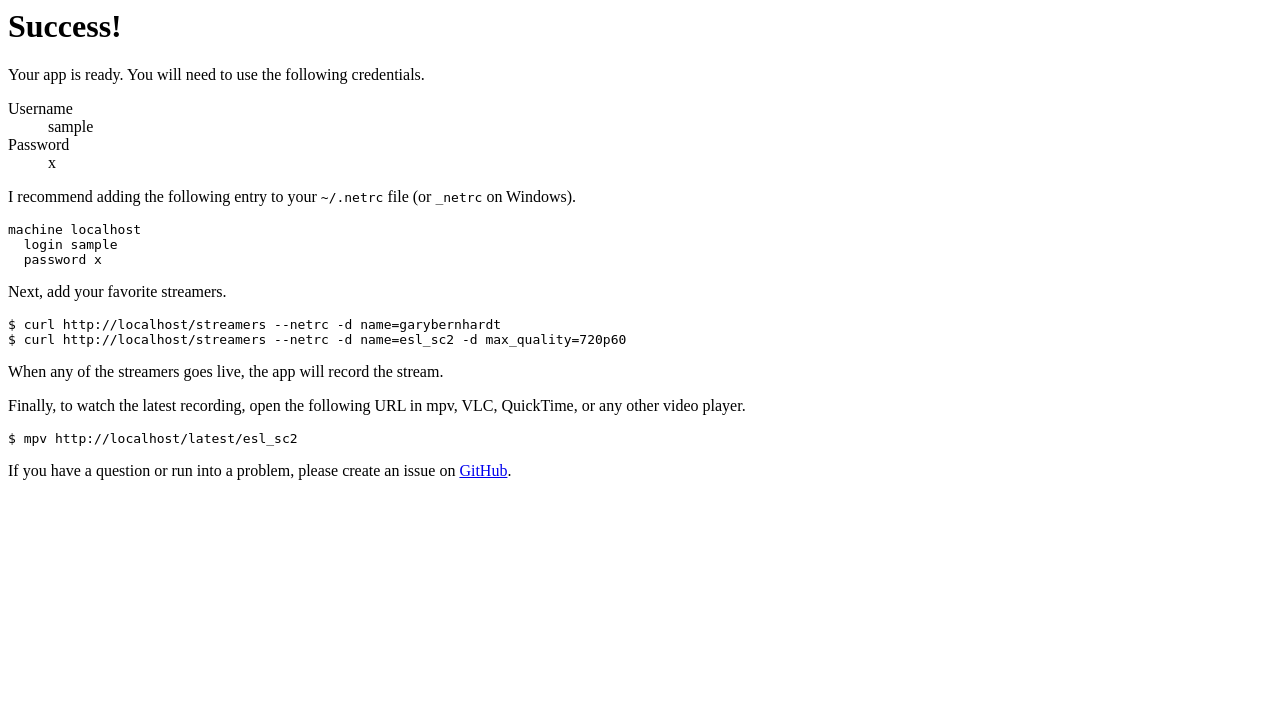
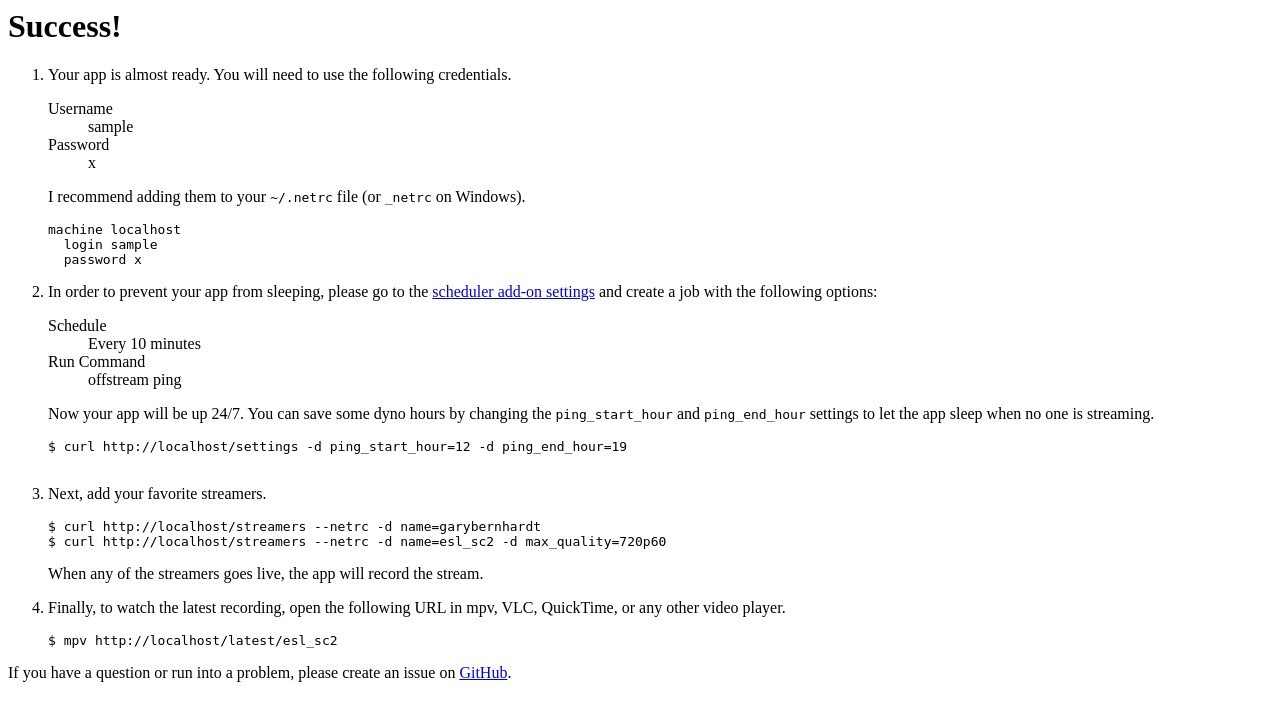
Before and after one commit to soylent/offstream, a Flask app: template src/offstream/templates/welcome.html in a window 1280 px wide. Shown: the top 721 px of the page. Run offline with Flask 3, Linux system fonts and the light colour scheme; the template is opened without the code that fills it: most values are stand-ins (such as "Sample title", 1, 10 or a date in 2020).

Commit message:
Setup Heroku scheduler

```diff
--- a/src/offstream/app.py
+++ b/src/offstream/app.py
@@ -1,5 +1,5 @@
 import datetime as dt
-from typing import Any
+from typing import Any, Optional
 
 from flask import Flask, abort, make_response, render_template, request
 from flask.typing import ResponseReturnValue
@@ -15,7 +15,6 @@ app = Flask("offstream", static_url_path="/")
 app.config["JSONIFY_PRETTYPRINT_REGULAR"] = True
 app.cli.add_command(main)
 
-# TODO: GET /settings
 # TODO: Tests - test the recorder package
 # - no internet connection before
 # - no internet connection while recording
@@ -110,8 +109,16 @@ def welcome() -> ResponseReturnValue:
         username = settings.username
         session.add(settings)
         session.commit()
-    html = render_template("welcome.html", username=username, password=password)
+    app_name = _heroku_app_name(request.host)
+    html = render_template(
+        "welcome.html", username=username, password=password, app_name=app_name
+    )
     return make_response(html)
+
+
+def _heroku_app_name(host: str, heroku: str = "herokuapp.com") -> Optional[str]:
+    labels = host.split(".", 1)
+    return labels[0] if len(labels) == 2 and labels[1] == heroku else None
 
 
 @app.errorhandler(HTTPException)
--- a/src/offstream/streaming/recorder.py
+++ b/src/offstream/streaming/recorder.py
@@ -8,10 +8,11 @@ from types import TracebackType
 from typing import IO, Any, NamedTuple, Optional
 
 import ipfshttpclient  # type: ignore
-from offstream import db
 from requests.exceptions import ChunkedEncodingError, ConnectionError
 from sqlalchemy import select
 from streamlink import Streamlink  # type: ignore
+
+from offstream import db
 
 from .hls import Playlist
 
--- a/src/offstream/templates/welcome.html
+++ b/src/offstream/templates/welcome.html
@@ -1,7 +1,12 @@
 <html>
   <body>
     <h1>Success!</h1>
-    <p>Your app is ready. You will need to use the following credentials.</p>
+    <ol>
+      <li>
+        <p>
+          Your app is almost ready. You will need to use the following
+          credentials.
+        </p>
         <dl>
           <dt>Username</dt>
           <dd>{{ username }}</dd>
@@ -9,8 +14,8 @@
           <dd>{{ password }}</dd>
         </dl>
         <p>
-      I recommend adding the following entry to your <code>~/.netrc</code> file
-      (or <code>_netrc</code> on Windows).
+          I recommend adding them to your <code>~/.netrc</code> file (or
+          <code>_netrc</code> on Windows).
         </p>
         <pre>
 machine {{ request.host }}
@@ -18,21 +23,57 @@ machine {{ request.host }}
   password {{ password }}
 </pre
         >
+      </li>
+      {%- if app_name %}
+      <li>
+        <p>
+          In order to prevent your app from sleeping, please go to the
+          <a href="https://dashboard.heroku.com/apps/{{ app_name }}/scheduler"
+            >scheduler add-on settings</a
+          >
+          and create a job with the following options:
+        </p>
+        <dl>
+          <dt>Schedule</dt>
+          <dd>Every 10 minutes</dd>
+          <dt>Run Command</dt>
+          <dd>offstream ping</dd>
+        </dl>
+        <p>
+          Now your app will be up 24/7. You can save some dyno hours by changing
+          the
+          <code>ping_start_hour</code> and <code>ping_end_hour</code> settings
+          to let the app sleep when no one is streaming.
+        </p>
+        <pre>
+$ curl {{ url_for("update_settings", _external=True) }} -d ping_start_hour=12 -d ping_end_hour=19
+          </pre
+        >
+      </li>
+
+      {%- endif %}
+      <li>
         <p>Next, add your favorite streamers.</p>
         <pre>
-$ curl {{ request.host_url }}streamers --netrc -d name=garybernhardt
-$ curl {{ request.host_url }}streamers --netrc -d name=esl_sc2 -d max_quality=720p60
+$ curl {{ url_for("create_streamer", _external=True) }} --netrc -d name=garybernhardt
+$ curl {{ url_for("create_streamer", _external=True) }} --netrc -d name=esl_sc2 -d max_quality=720p60
 </pre
         >
-    <p>When any of the streamers goes live, the app will record the stream.</p>
+        <p>
+          When any of the streamers goes live, the app will record the stream.
+        </p>
+      </li>
+      <li>
         <p>
           Finally, to watch the latest recording, open the following URL in mpv,
           VLC, QuickTime, or any other video player.
         </p>
         <pre>
-$ mpv {{ request.host_url }}latest/esl_sc2
+$ mpv {{ url_for("latest_stream", name="esl_sc2", _external=True) }}
 </pre
         >
+      </li>
+    </ol>
     <p>
       If you have a question or run into a problem, please create an issue on
       <a href="https://github.com/soylent/offstream/issues">GitHub</a>.
```
Also changed, not shown: app.json (+2 -8 lines), tests/test_app.py (+15 -0 lines). Lines whose indentation alone changed are shown as unchanged.
